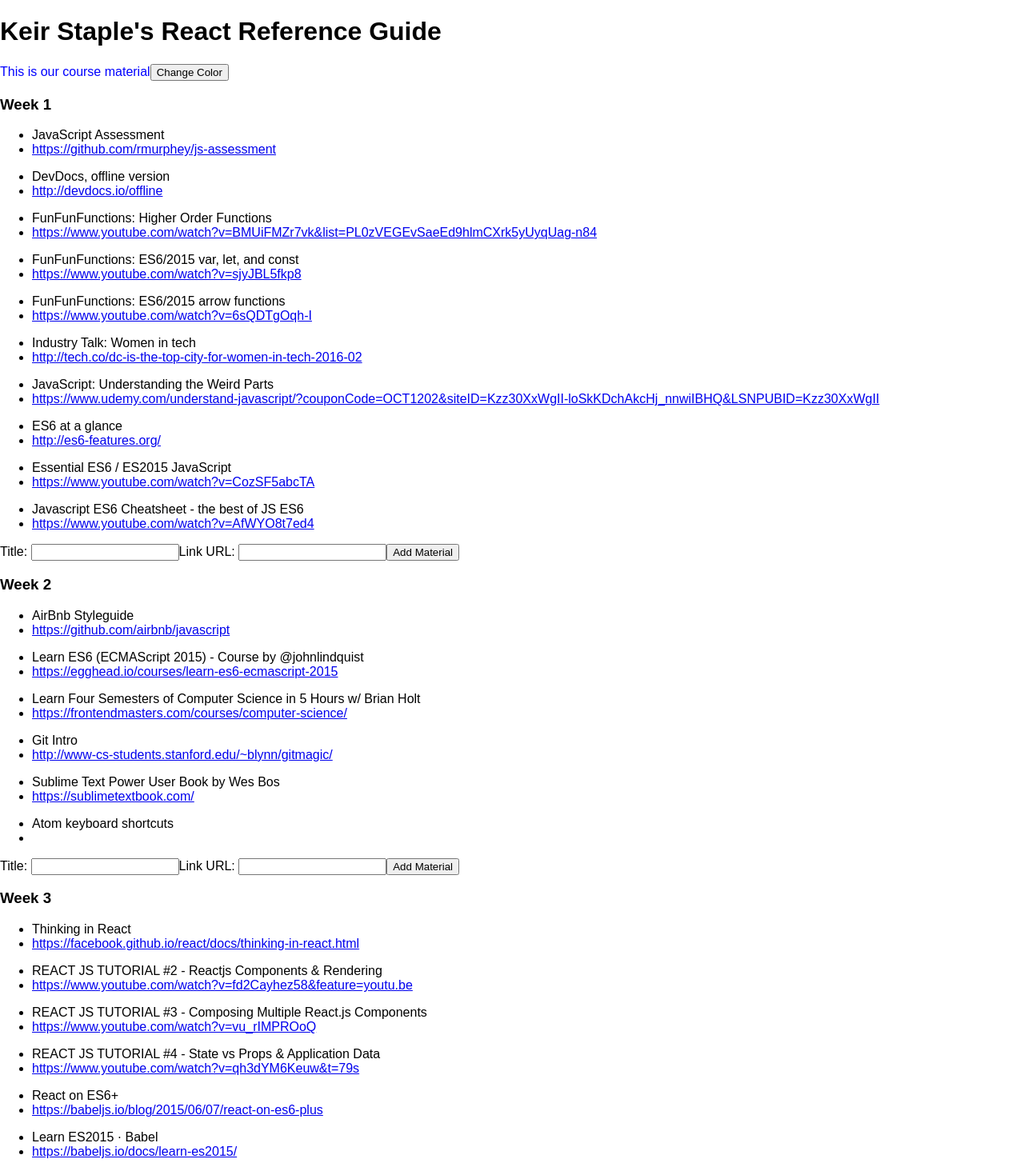
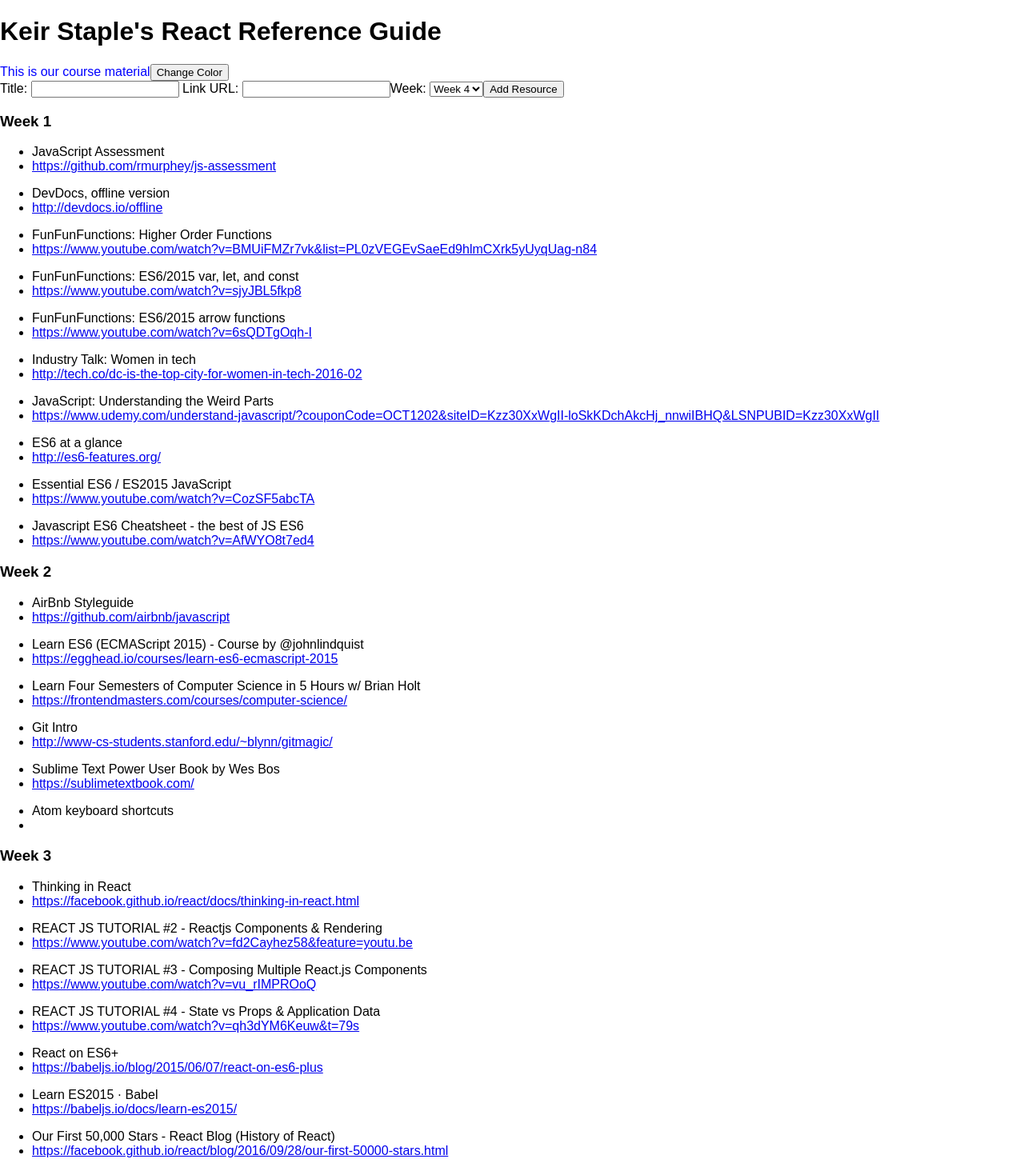
Before and after one commit to keirstaple/react-curriculum-journal, a React (Create React App) app: page / in a window 1280 px wide. Shown: the top 1464 px of the page at 80% size. Built offline with nearby package versions, Linux system fonts and the light colour scheme.

Commit message:
refactor app so that new material is added from a single input form at the top and user selects week

```diff
--- a/src/App.js
+++ b/src/App.js
@@ -2,12 +2,16 @@
 import Week from './Week';
 import Header from './Header';
 import SubHeader from './SubHeader';
+import NewResource from './NewResource';
 
 class App extends Component {
   constructor() {
     super();
     this.state = {
       headerColor: 'blue',
+      titleValue: '',
+      linkValue: '',
+      optionValue: 'week4',
       week1: [
         {
           title: 'JavaScript Assessment',
@@ -138,40 +142,71 @@
       ],
     };
     this.changeColor = this.changeColor.bind(this);
-    this.addTitle = this.addTitle.bind(this);
-    this.addLink = this.addLink.bind(this);
+    this.handleInputChange = this.handleInputChange.bind(this);
+    this.addResource = this.addResource.bind(this);
   }
 
   changeColor(headerColor) {
     this.setState({headerColor});
   }
 
-  addTitle(title) {
-    this.setState({});
+  addResource() {
+    const newEntry = {
+      title: this.state.titleValue,
+      link: this.state.linkValue,
+    };
+    const selectedWeek = this.state.optionValue;
+    const newWeek = this.state[selectedWeek].concat(newEntry);
+    this.setState({
+      titleValue: '',
+      linkValue: '',
+      [selectedWeek]: newWeek,
+    });
   }
 
-  addLink(link) {
-    this.setState({});
+  handleInputChange(event) {
+    this.setState({ [event.target.name]: event.target.value });
   }
 
   render() {
     return (
       <div className="App">
-        <Header myName="Keir Staple" />
+        <Header
+          myName="Keir Staple"
+        />
 
-        <SubHeader changeColor={this.changeColor} headerColor={this.state.headerColor} />
+        <SubHeader
+          changeColor={this.changeColor}
+          headerColor={this.state.headerColor}
+        />
 
-        <h3>Week 1</h3>
-        <Week entries={this.state.week1} addTitle={this.addTitle} addLink={this.addLink} />
+        <NewResource
+          titleValue={this.state.titleValue}
+          linkValue={this.state.linkValue}
+          optionValue={this.state.optionValue}
+          handleInputChange={this.handleInputChange}
+          addResource={this.addResource}
+        />
 
-        <h3>Week 2</h3>
-        <Week entries={this.state.week2} addTitle={this.addTitle} addLink={this.addLink} />
+        <Week
+          title="Week 1"
+          entries={this.state.week1}
+        />
 
-        <h3>Week 3</h3>
-        <Week entries={this.state.week3} addTitle={this.addTitle} addLink={this.addLink} />
+        <Week
+          title="Week 2"
+          entries={this.state.week2}
+        />
 
-        <h3>Week 4</h3>
-        <Week entries={this.state.week4} addTitle={this.addTitle} addLink={this.addLink} />
+        <Week
+          title="Week 3"
+          entries={this.state.week3}
+        />
+
+        <Week
+          title="Week 4"
+          entries={this.state.week4}
+        />
       </div>
     );
   }
--- /dev/null
+++ b/src/NewResource.js
@@ -0,0 +1,38 @@
+import React, { Component } from 'react';
+
+class NewResource extends Component {
+
+  render() {
+    return(
+      <div>
+        <label> Title: </label>
+        <input
+          onChange={this.props.handleInputChange}
+          value={this.props.titleValue}
+        />
+
+        <label> Link URL: </label>
+        <input
+          onChange={this.props.handleInputChange}
+          value={this.props.linkValue}
+        />
+
+        <label>Week: </label>
+        <select
+          value={this.props.optionValue} onChange={this.props.handleInputChange}>
+            <option value="week1">Week 1</option>
+            <option value="week2">Week 2</option>
+            <option value="week3">Week 3</option>
+            <option value="week4">Week 4</option>
+        </select>
+
+        <button className="btn btn-primary"
+          onClick={this.props.addResource}>
+            Add Resource
+        </button>
+      </div>
+    );
+  }
+}
+
+export default NewResource;
--- a/src/SubHeader.js
+++ b/src/SubHeader.js
@@ -7,6 +7,7 @@
   }
 
   changeHeaderColor() {
+    //provides a random color on each click
     this.headerColor = '#'+Math.floor(Math.random()*16777215).toString(16);
     this.props.changeColor(this.headerColor);
   }
--- a/src/Week.js
+++ b/src/Week.js
@@ -2,33 +2,15 @@
 import Links from './Links';
 
 class Week extends Component {
-  addTitle(event) {
-    let title = event.target.value;
-    this.props.addTitle(title);
-  }
-
-  addLink(event) {
-    let link = event.target.value;
-    this.props.addLink(link);
-  }
-
-  handleSubmit(event) {
-    console.log('submitted');
-    event.preventDefault();
-  }
 
   render() {
+    const title = this.props.title;
     return(
       <div>
-        <Links links={this.props.entries} />
-
-        <form onSubmit={this.handleSubmit.bind(this)}>
-          <label>Title: </label>
-            <input onChange={this.addTitle.bind(this)} />
-          <label>Link URL: </label>
-            <input onChange={this.addLink.bind(this)} />
-          <button className="btn btn-primary">Add Material</button>
-        </form>
+        <h3>{title}</h3>
+        <Links
+          links={this.props.entries}
+        />
       </div>
     );
   }
```
